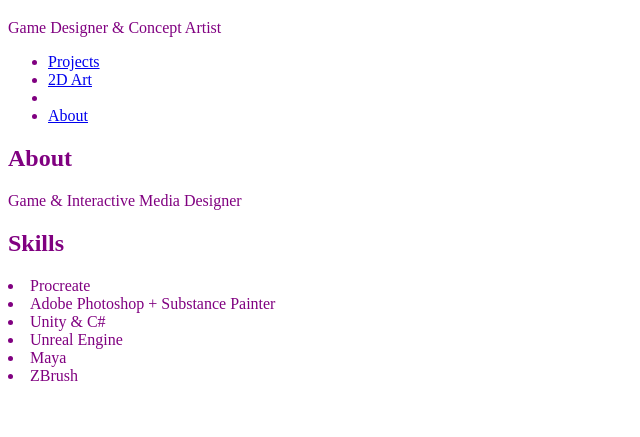
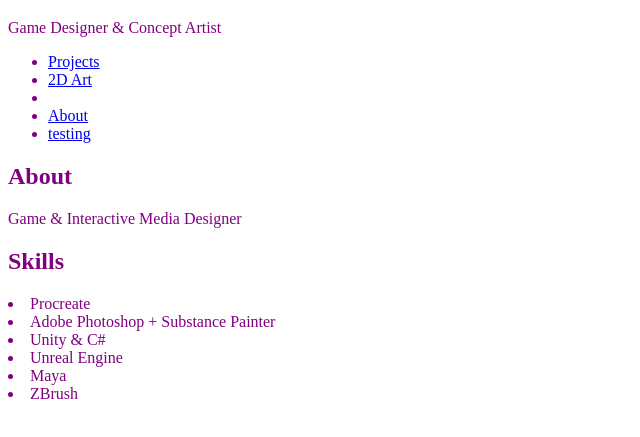
Before and after one commit to CJnovack/portfolio-demo, a plain HTML site: page about.html in a window 1280 px wide. Shown: the part 61-498 px from the top of the page, without its empty margins (0-640 px from the left). Drawn offline with Linux system fonts and the light colour scheme.

Commit message:
Update about.html

```diff
--- a/about.html
+++ b/about.html
@@ -12,6 +12,7 @@
       <li><a href="index.html">Projects</a></li>
       <li><a href="2D_Art.html">2D Art</a><li>
       <li><a href="about.html">About</a></li>
+      <li><a href="testing.html">testing</a></li>
     </ul>
 
     <h2>About</h2>
```
